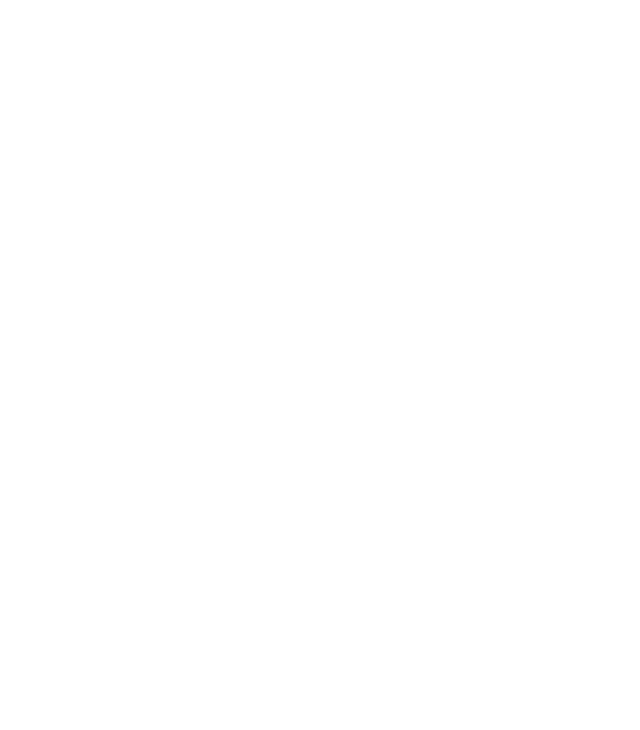
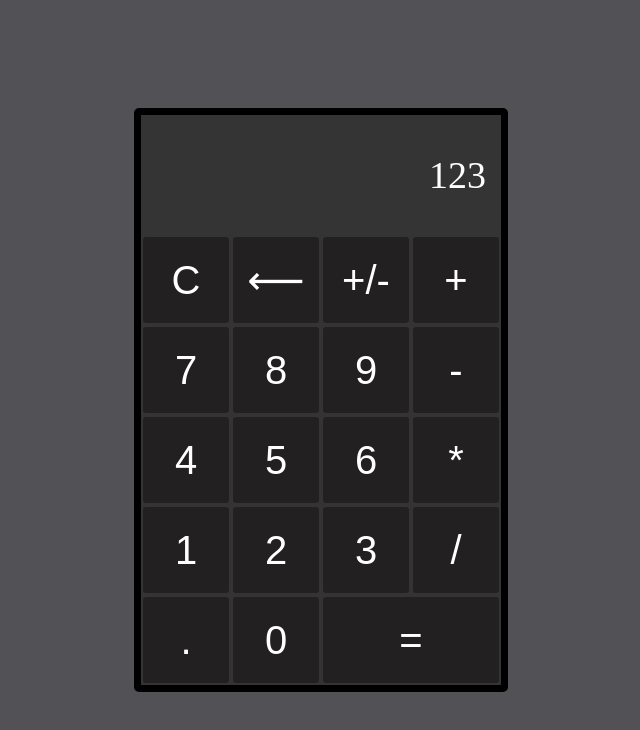
Before and after one commit to TFA05/calculator, a plain HTML site: page index.html in a window 1280 px wide. Shown: the whole page, without its empty margins (319-959 px from the left). Drawn offline with Linux system fonts and the light colour scheme.

Commit message:
Make calculator UI

```diff
--- a/css/style.css
+++ b/css/style.css
@@ -0,0 +1,69 @@
+html{
+    padding: 0px;
+    margin: 0px;
+    height: 100%;
+}
+
+body{
+    display: flex;
+    justify-content: center;
+    align-items: center;
+    margin: 0px;
+    height: 100%;
+    background-color: #525256;
+}
+
+.calcContainer{
+    display: flex;
+    flex-direction: column;
+    justify-content: center;
+    flex: none;
+    border: 7px black solid;
+    border-radius: 5px;
+}
+
+.screen{
+    background-color: #343434;
+    height: 120px;
+    display: flex;
+    justify-content: end;
+    align-items: center;
+    font-size: 38px;
+    color: white;
+    padding-right: 15px;
+}
+
+.buttonsContainer{
+    display: flex;
+    flex-direction: column;
+    justify-content: center;
+    align-items: center;
+    flex: none;
+    background-color: #343434;
+}
+
+.btnRow{
+    display: flex;
+    flex: none;
+    justify-content: center;
+}
+
+button{
+    height: 90px;
+    width: 90px;
+    flex: none;
+    background-color: rgb(34, 32, 32);
+    border: 2px #343434 solid;
+    font-size: 40px;
+    color: white;
+    border-radius: 5px;
+    box-sizing: border-box;
+}
+
+button:hover{
+    background-color: rgb(26, 24, 24);
+}
+
+.calculateBtn{
+    width: 180px;;
+}
--- a/index.html
+++ b/index.html
@@ -9,6 +9,39 @@
     <script src="js/script.js" defer></script>
 </head>
 <body>
-
+    <div class="calcContainer">
+        <div class="screen">123</div>
+        <div class="buttonsContainer">
+            <div class="btnRow">
+                <button class="clearBtn">C</button>
+                <button class="deleteBtn">⟵</button>
+                <button class="changeSignBtn">+/-</button>
+                <button class="plusBtn">+</button>
+            </div>
+            <div class="btnRow">
+                <button class="sevenBtn">7</button>
+                <button class="eightBtn">8</button>
+                <button class="nineBtn">9</button>
+                <button class="minusBtn">-</button>
+            </div>
+            <div class="btnRow">
+                <button class="fourBtn">4</button>
+                <button class="fiveBtn">5</button>
+                <button class="sixBtn">6</button>
+                <button class="multiplyBtn">*</button>
+            </div>
+            <div class="btnRow">
+                <button class="oneBtn">1</button>
+                <button class="twoBtn">2</button>
+                <button class="threeBtn">3</button>
+                <button class="divideBtn">/</button>
+            </div>
+            <div class="btnRow">
+                <button class="decimalBtn">.</button>
+                <button class="zeroBtn">0</button>
+                <button class="calculateBtn">=</button>
+            </div>
+        </div>
+    </div>
 </body>
 </html>
```
